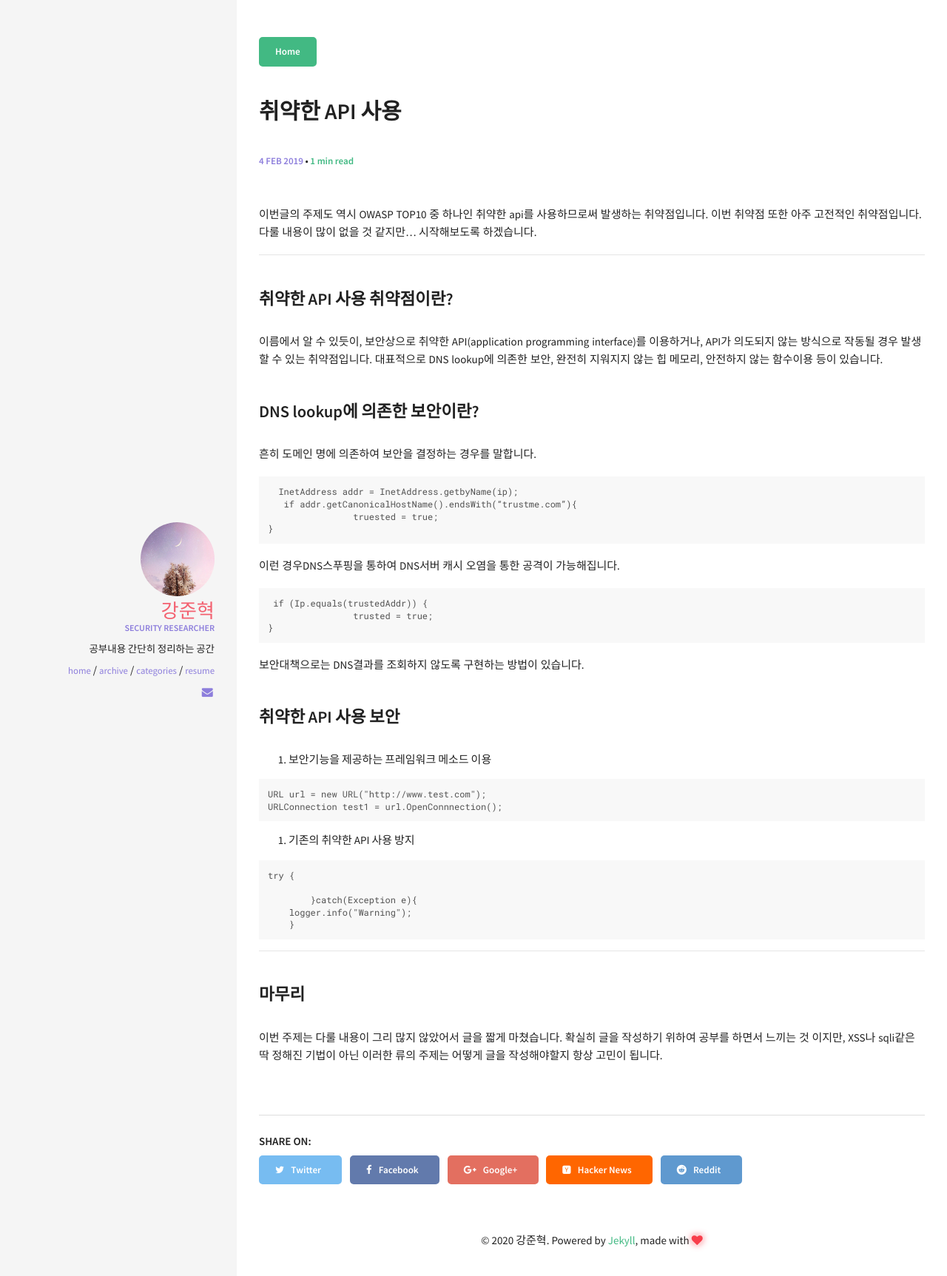
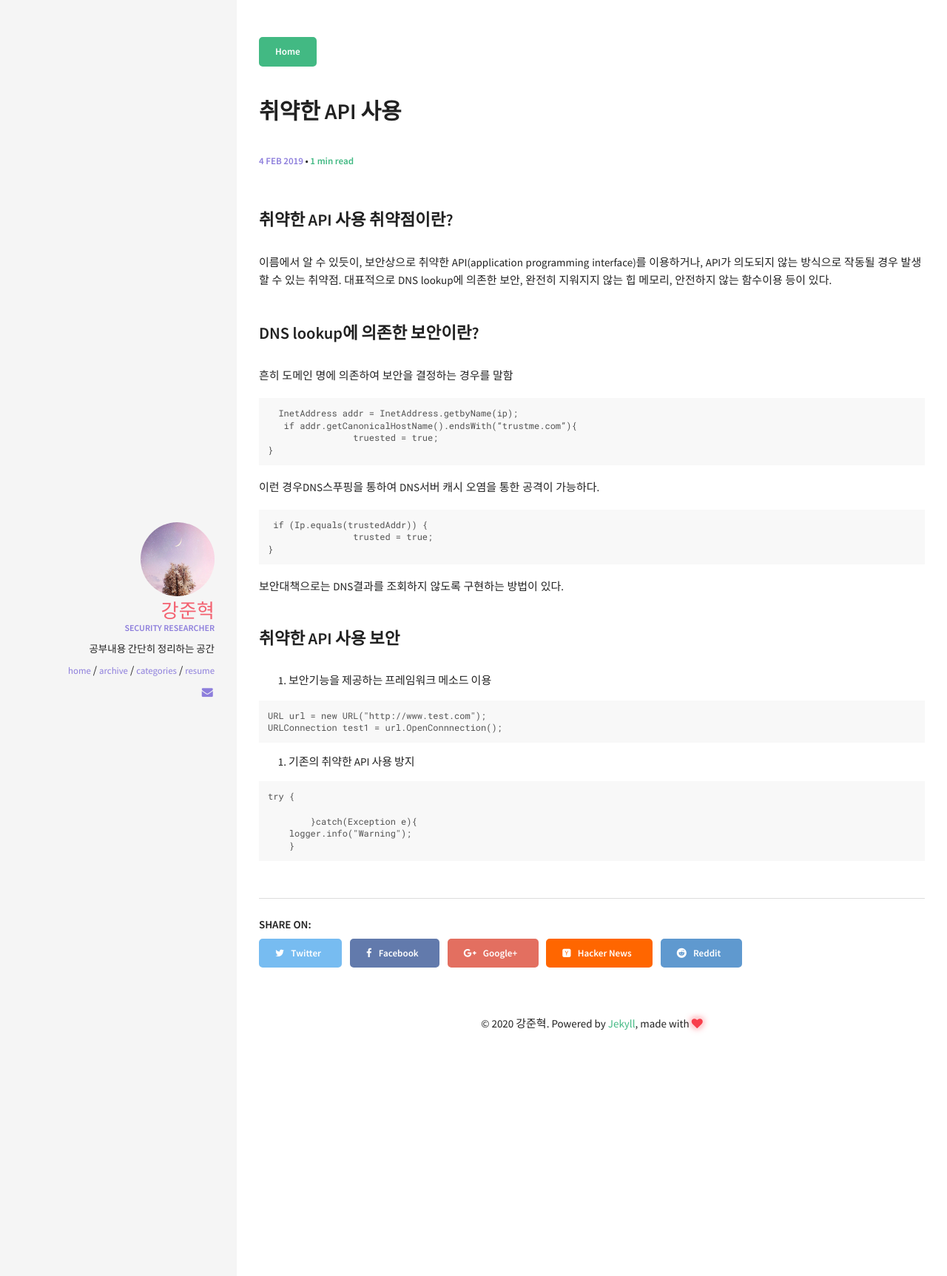
Before and after one commit to kangsecu/kangsecu.github.io, a Jekyll site: the page built from _posts/2019-02-03-warning-api.md, in a window 1280 px wide. Shown: the top 1725 px of the page at 74% size. Built offline with Jekyll 4.4.1, drawn with Linux system fonts in a browser that asks for light colours.

Commit message:
Update 2019-02-03-warning-api.md

````diff
--- a/_posts/2019-02-03-warning-api.md
+++ b/_posts/2019-02-03-warning-api.md
@@ -9,17 +9,13 @@ comments: true
 
 ---
 
-이번글의 주제도 역시 OWASP TOP10 중 하나인 취약한 api를 사용하므로써 발생하는 취약점입니다. 이번 취약점 또한 아주 고전적인 취약점입니다. 다룰 내용이 많이 없을 것 같지만... 시작해보도록 하겠습니다.
-
-------
-
 ### 취약한 API 사용 취약점이란?
 
-이름에서 알 수 있듯이, 보안상으로 취약한 API(application programming interface)를 이용하거나, API가 의도되지 않는 방식으로 작동될 경우 발생할 수 있는 취약점입니다. 대표적으로 DNS lookup에 의존한 보안, 완전히 지워지지 않는 힙 메모리, 안전하지 않는 함수이용 등이 있습니다.
+이름에서 알 수 있듯이, 보안상으로 취약한 API(application programming interface)를 이용하거나, API가 의도되지 않는 방식으로 작동될 경우 발생할 수 있는 취약점. 대표적으로 DNS lookup에 의존한 보안, 완전히 지워지지 않는 힙 메모리, 안전하지 않는 함수이용 등이 있다.
 
 ### DNS lookup에 의존한 보안이란?
 
-흔히 도메인 명에 의존하여 보안을 결정하는 경우를 말합니다.
+흔히 도메인 명에 의존하여 보안을 결정하는 경우를 말함
 
 ```
   InetAddress addr = InetAddress.getbyName(ip);
@@ -28,7 +24,7 @@ comments: true
 }
 ```
 
-이런 경우DNS스푸핑을 통하여 DNS서버 캐시 오염을 통한 공격이 가능해집니다.
+이런 경우DNS스푸핑을 통하여 DNS서버 캐시 오염을 통한 공격이 가능하다.
 
 ```
  if (Ip.equals(trustedAddr)) {
@@ -36,7 +32,7 @@ comments: true
 }
 ```
 
-보안대책으로는 DNS결과를 조회하지 않도록 구현하는 방법이 있습니다.
+보안대책으로는 DNS결과를 조회하지 않도록 구현하는 방법이 있다.
 
 ### 취약한 API 사용 보안
 
@@ -56,9 +52,3 @@ try {
     logger.info("Warning");
     }
 ```
-
-------
-
-### 마무리
-
-이번 주제는 다룰 내용이 그리 많지 않았어서 글을 짧게 마쳤습니다.  확실히 글을 작성하기 위하여 공부를 하면서 느끼는 것 이지만, XSS나 sqli같은 딱 정해진 기법이 아닌 이러한 류의 주제는 어떻게 글을 작성해야할지 항상 고민이 됩니다.
````
